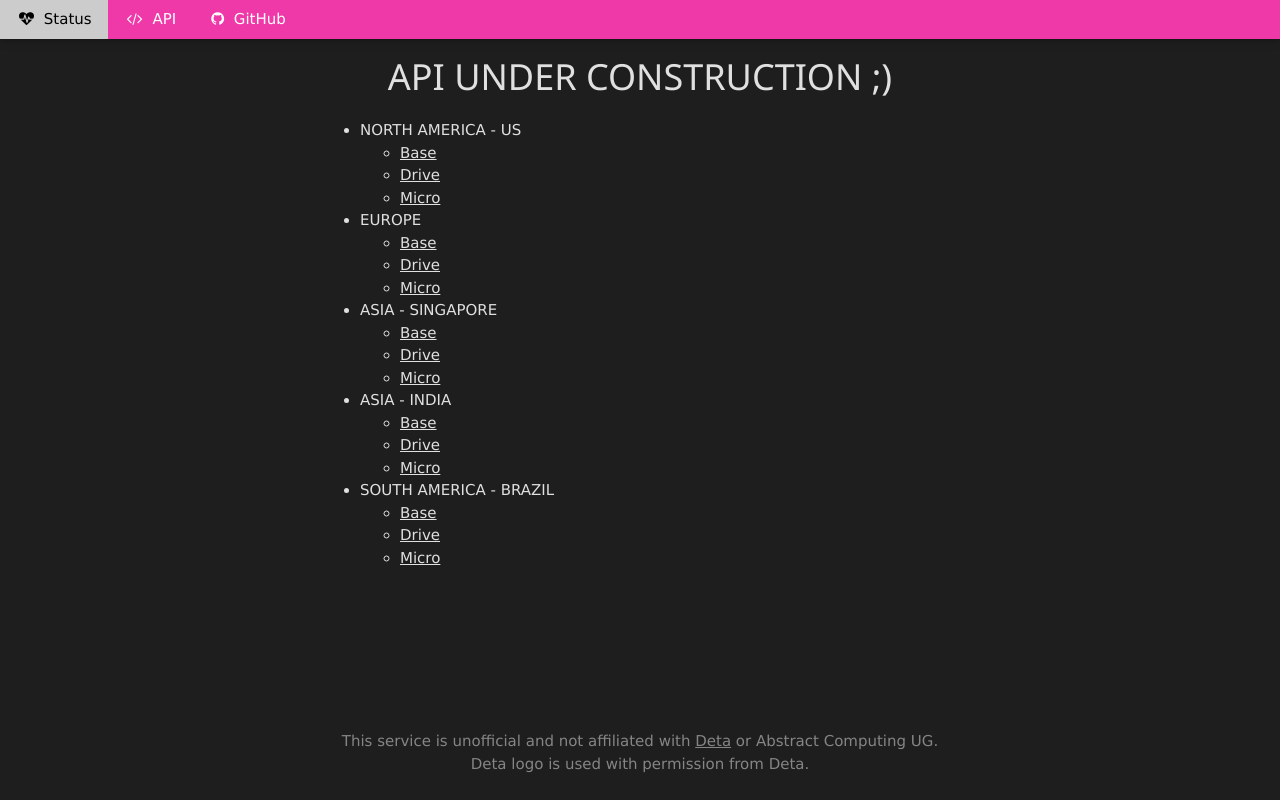
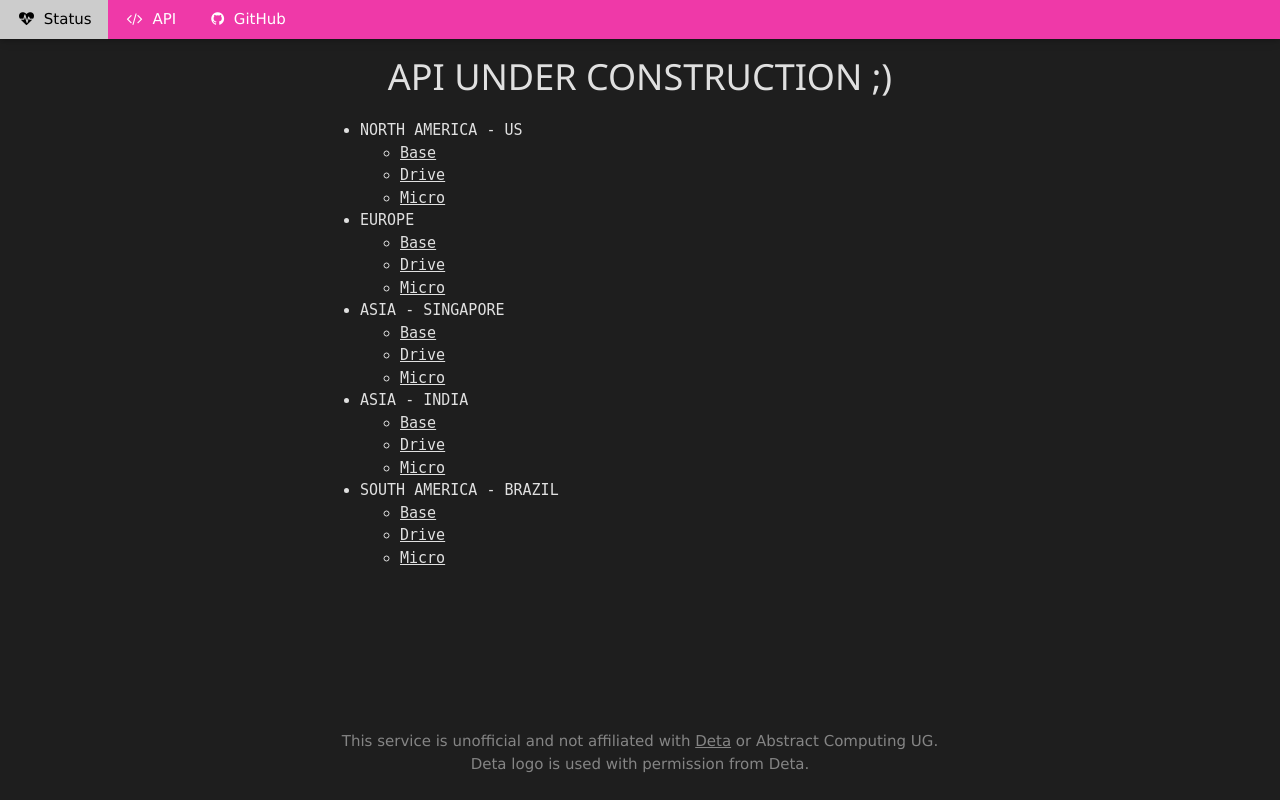
Before and after one commit to lemonyte/deta-status, a FastAPI app: page /api in a window 1280 px wide. Run offline with FastAPI, Linux system fonts and the light colour scheme.

Commit message:
Update fonts in style.css

```diff
--- a/dashboard/static/style.css
+++ b/dashboard/static/style.css
@@ -2,7 +2,7 @@
   color-scheme: dark;
   color: #e0e0e0;
   background-color: #1e1e1e;
-  font-family: monospace;
+  font-family: Verdana, sans-serif;
 }
 
 footer {
@@ -22,9 +22,10 @@ footer {
 }
 
 #content {
-  text-align: center;
   /* FIXME: magic numbers */
   min-height: calc(100vh - 50px - 95px);
   height: fit-content;
   margin: 50px 25vw 0px 25vw;
+  font-family: monospace;
+  text-align: center;
 }
```
